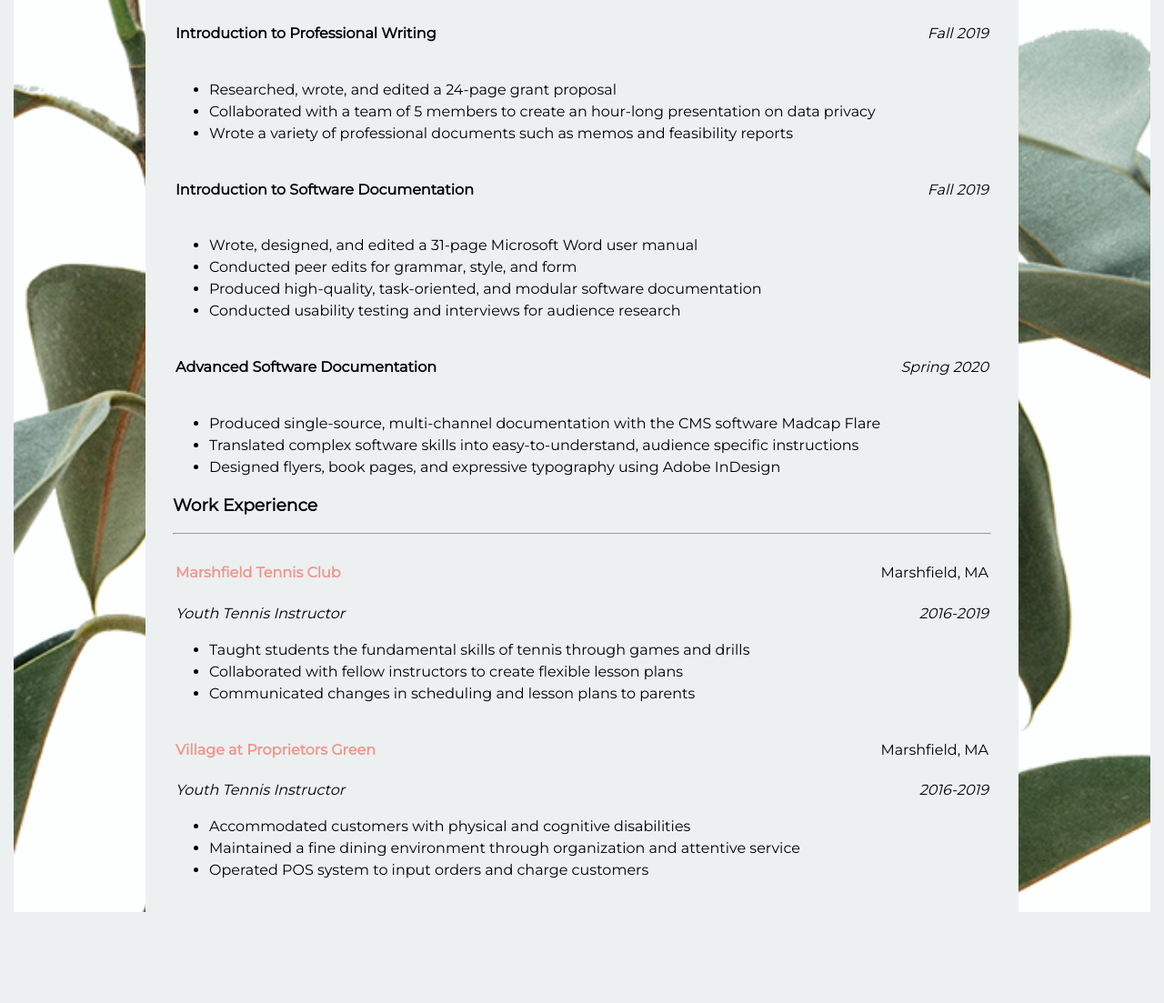
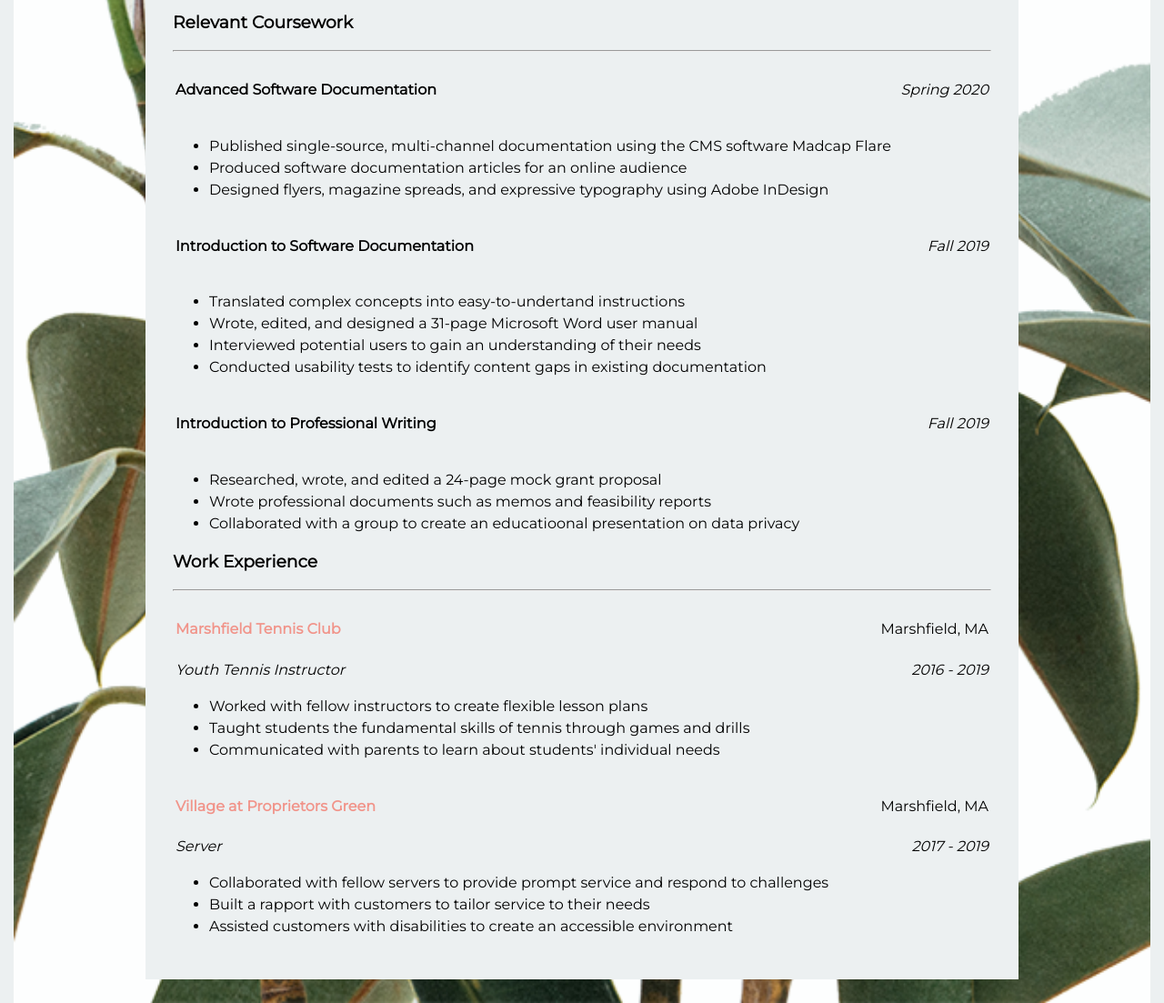
Before and after one commit to annaproctor/aeproctor.github.io, a plain HTML site: page resume.html in a window 1280 px wide. Shown: the part 627-1730 px from the top of the page at 91% size. Before the commit the page ends 1642 px from the top, so only its background shows below. Drawn offline with Linux system fonts and the light colour scheme.

Commit message:
Add files via upload

```diff
--- a/resume.html
+++ b/resume.html
@@ -51,7 +51,11 @@
             <h2>Anna Proctor</h2>
 
             <p>
-                <a href="mailto:anna.prctr@gmail.com">anna.prctr@gmail.com</a>
+                <a href="mailto:anna.prctr@gmail.com"><strong>anna.prctr@gmail.com</strong></a>
+            </p>
+
+            <p>
+                <a href="pdf/Proctor-resume.pdf" target="_blank"><strong>PDF Version</strong></a>
             </p>
 
                 <h3>Education</h3>
@@ -94,9 +98,9 @@
 
                     <tr>
 
-                        <td><h4>Introduction to Professional Writing</h4></td>
+                        <td><h4>Advanced Software Documentation</h4></td>
 
-                        <td class="right-align"><em>Fall 2019</em></td>
+                        <td class="right-align"><em>Spring 2020</em></td>
 
                     </tr>
 
@@ -104,11 +108,11 @@
 
                     <ul>
 
-                        <li>Researched, wrote, and edited a 24-page grant proposal</li>
+                        <li>Published single-source, multi-channel documentation using the CMS software Madcap Flare</li>
 
-                        <li>Collaborated with a team of 5 members to create an hour-long presentation on data privacy</li>
+                        <li>Produced software documentation articles for an online audience</li>
 
-                        <li>Wrote a variety of professional documents such as memos and feasibility reports</li>
+                        <li>Designed flyers, magazine spreads, and expressive typography using Adobe InDesign</li>
 
                     </ul>
 
@@ -126,13 +130,13 @@
 
                     <ul>
 
-                        <li>Wrote, designed, and edited a 31-page Microsoft Word user manual</li>
+                        <li>Translated complex concepts into easy-to-undertand instructions</li>
 
-                        <li>Conducted peer edits for grammar, style, and form</li>
+                        <li>Wrote, edited, and designed a 31-page Microsoft Word user manual</li>
 
-                        <li>Produced high-quality, task-oriented, and modular software documentation</li>
+                        <li>Interviewed potential users to gain an understanding of their needs</li>
 
-                        <li>Conducted usability testing and interviews for audience research</li>
+                        <li>Conducted usability tests to identify content gaps in existing documentation</li>
 
                     </ul>
 
@@ -140,9 +144,9 @@
 
                     <tr>
 
-                        <td><h4>Advanced Software Documentation</h4></td>
+                        <td><h4>Introduction to Professional Writing</h4></td>
 
-                        <td class="right-align"><em>Spring 2020</em></td>
+                        <td class="right-align"><em>Fall 2019</em></td>
 
                     </tr>
 
@@ -150,11 +154,11 @@
 
                     <ul>
 
-                        <li>Produced single-source, multi-channel documentation with the CMS software Madcap Flare</li>
+                        <li>Researched, wrote, and edited a 24-page mock grant proposal</li>
 
-                        <li>Translated complex software skills into easy-to-understand, audience specific instructions</li>
+                        <li>Wrote professional documents such as memos and feasibility reports</li>
 
-                        <li>Designed flyers, book pages, and expressive typography using Adobe InDesign</li>
+                        <li>Collaborated with a group to create an educatioonal presentation on data privacy</li>
 
                     </ul>
 
@@ -176,7 +180,7 @@
 
                         <td><em>Youth Tennis Instructor</em></td>
 
-                        <td class="right-align"><em>2016-2019</em></td>
+                        <td class="right-align"><em>2016 - 2019</em></td>
 
                     </tr>
 
@@ -184,11 +188,11 @@
 
                     <ul>
 
+                        <li>Worked with fellow instructors to create flexible lesson plans</li>
+
                         <li>Taught students the fundamental skills of tennis through games and drills</li>
 
-                        <li>Collaborated with fellow instructors to create flexible lesson plans</li>
-
-                        <li>Communicated changes in scheduling and lesson plans to parents</li>
+                        <li>Communicated with parents to learn about students' individual needs</li>
 
                     </ul>
 
@@ -204,9 +208,9 @@
 
                     <tr>
 
-                        <td><em>Youth Tennis Instructor</em></td>
+                        <td><em>Server</em></td>
 
-                        <td class="right-align"><em>2016-2019</em></td>
+                        <td class="right-align"><em>2017 - 2019</em></td>
 
                     </tr>
 
@@ -214,11 +218,11 @@
 
                 <ul>
 
-                    <li>Accommodated customers with physical and cognitive disabilities</li>
+                    <li>Collaborated with fellow servers to provide prompt service and respond to challenges</li>
 
-                    <li>Maintained a fine dining environment through organization and attentive service</li>
+                    <li>Built a rapport with customers to tailor service to their needs</li>
 
-                    <li>Operated POS system to input orders and charge customers</li>
+                    <li>Assisted customers with disabilities to create an accessible environment</li>
 
                 </ul>
 
--- a/stylesheet.css
+++ b/stylesheet.css
@@ -154,7 +154,7 @@ nav a:hover {
 .resumemain {
     display: grid;
     text-align: left;
-    height: 1550px;
+    height: 1650px;
 }
 .resumemain h1 {
     text-align: center;
```
Also changed, not shown: contact.html (+4 -0 lines).
